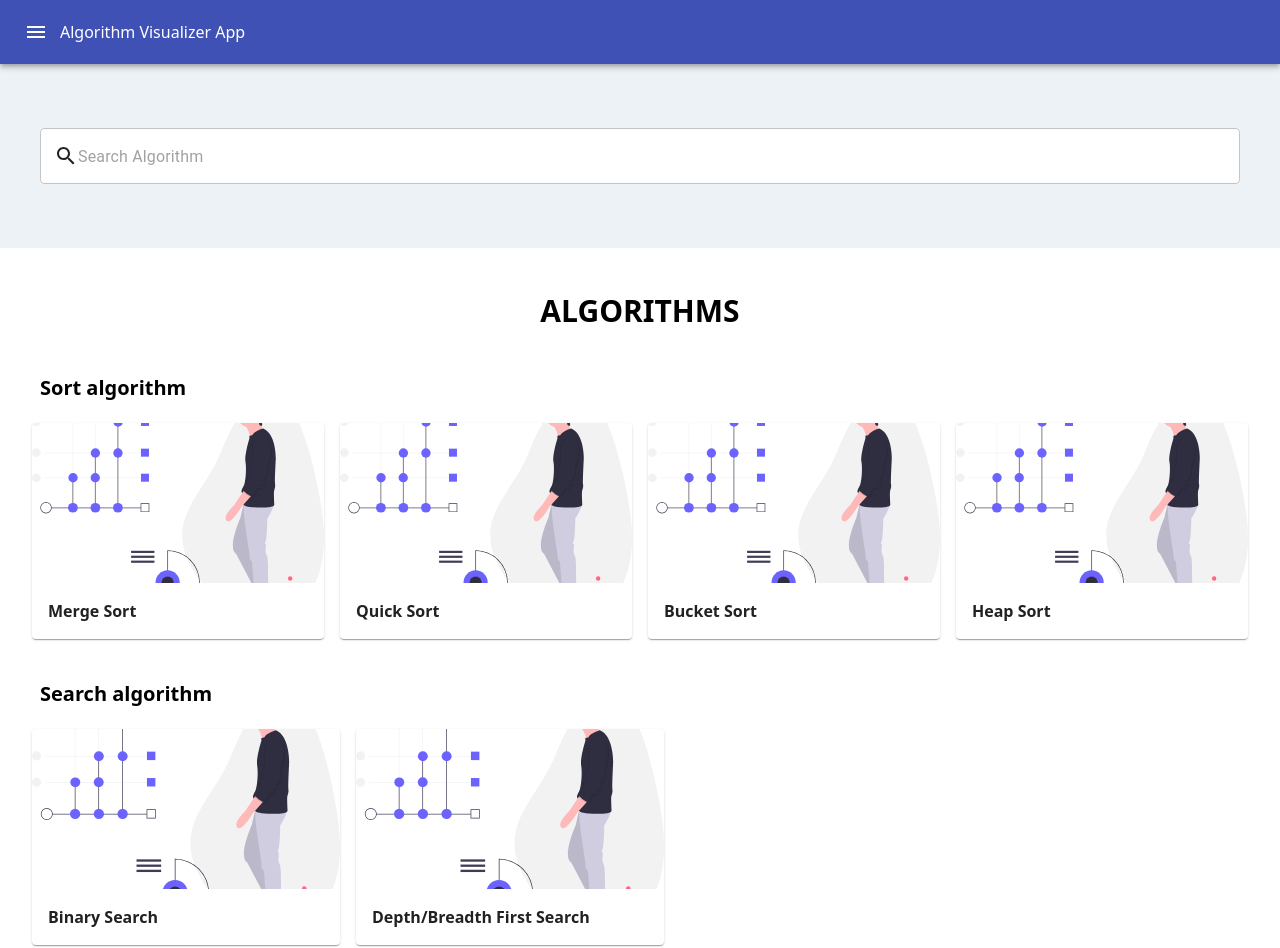
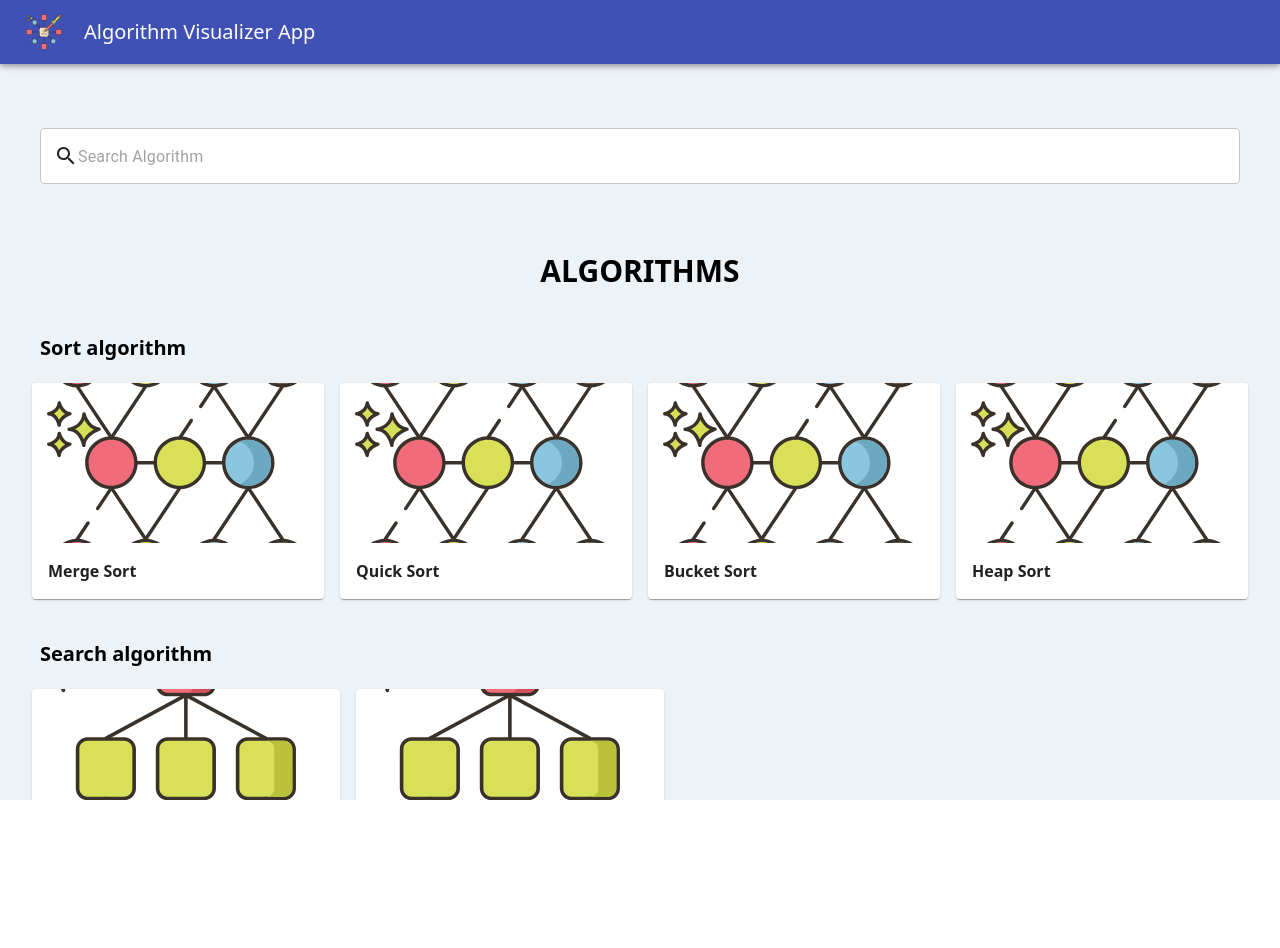
Before and after one commit to jmadankumar/algorithm-visualizer, a Gatsby site: page / in a window 1280 px wide. After the commit the page ends 800 px from the top, so only its background shows below. Built offline with nearby package versions, Linux system fonts and the light colour scheme; Gatsby itself is replaced by a stand-in of ours.

Commit message:
Added search filter

```diff
--- /dev/null
+++ b/src/components/AlgorithmCard/AlgorithmCard.tsx
@@ -0,0 +1,22 @@
+import React from 'react';
+import { Algorithm } from '../../types';
+import { Card, CardActionArea, CardMedia, CardContent } from '@material-ui/core';
+
+interface AlgorithmCardProps {
+    algorithm: Algorithm
+}
+const AlgorithmCard: React.FC<AlgorithmCardProps> = ({ algorithm }) => {
+    return (
+        <Card className="w-3/12 bg-white mx-2">
+            <CardActionArea>
+                <CardMedia image={algorithm.imageUrl}
+                    title="Contemplative Reptile" className="h-40 bg-center bg-contain" />
+                <CardContent>
+                    <div className="font-semibold"> {algorithm.name}</div>
+                </CardContent>
+            </CardActionArea>
+        </Card>
+    );
+}
+
+export default AlgorithmCard;
--- /dev/null
+++ b/src/components/AlgorithmCard/index.tsx
@@ -0,0 +1 @@
+export { default } from './AlgorithmCard';
--- /dev/null
+++ b/src/components/AlgorithmSection/AlgorithmSection.tsx
@@ -0,0 +1,29 @@
+import React from 'react';
+import { AlgorithmGroup, Algorithm } from '../../types'
+import AlgorithmCard from '../AlgorithmCard';
+import { filterByName } from '../../utils/algorithm.util';
+
+interface AlgorithmSectionProps {
+    algorithmGroup: AlgorithmGroup,
+    filterText: string
+}
+const AlgorithmSection: React.FC<AlgorithmSectionProps> = ({
+    algorithmGroup,
+    filterText = ""
+}) => {
+    const filteredAlgorithms = filterByName(algorithmGroup.algorithms, filterText, true);
+    return (
+        <section className="mb-10">
+            <h3 className="text-xl font-bold mb-5">{algorithmGroup.name}</h3>
+            <div className="flex flex-row -mx-4">
+                {
+                    filteredAlgorithms.map(
+                        (algorithm) => <AlgorithmCard algorithm={algorithm} />
+                    )
+                }
+            </div>
+        </section>
+    )
+}
+
+export default AlgorithmSection;
--- /dev/null
+++ b/src/components/AlgorithmSection/index.tsx
@@ -0,0 +1 @@
+export { default } from './AlgorithmSection';
--- a/src/components/Header/Header.tsx
+++ b/src/components/Header/Header.tsx
@@ -2,6 +2,7 @@ import React from 'react';
 import { useStaticQuery, graphql } from 'gatsby';
 import { AppBar, Toolbar, IconButton } from '@material-ui/core';
 import MenuIcon from '@material-ui/icons/Menu';
+import Logo from '../../assets/images/algorithm.svg';
 
 export default function Header() {
     const data = useStaticQuery(graphql`
@@ -16,10 +17,8 @@ export default function Header() {
     return (
         <AppBar position="relative">
             <Toolbar>
-                <IconButton edge="start" color="inherit" aria-label="menu">
-                    <MenuIcon />
-                </IconButton>
-                <h2 className="h2">{data.site.siteMetadata.title}</h2>
+                <img src={Logo} alt="logo" className="w-10 h-10 mr-5"/>
+                <h2 className="text-xl">{data.site.siteMetadata.title}</h2>
             </Toolbar>
         </AppBar>
     );
--- a/src/components/Layout.tsx
+++ b/src/components/Layout.tsx
@@ -3,8 +3,10 @@ import { graphql, useStaticQuery } from "gatsby"
 
 export default function Layout({ children }: { children: ReactNode }) {
   return (
-    <div className="w-screen h-screen">
-      {children}
+    <div className="w-screen h-screen bg-gray-200 overflow-hidden">
+      <div className="w-full h-full overflow-y-scroll">
+        {children}
+      </div>
     </div>
   )
 }
--- /dev/null
+++ b/src/custom.d.ts
@@ -0,0 +1,4 @@
+declare module "*.svg" {
+    const content: string;
+    export default content;
+}
--- a/src/pages/index.tsx
+++ b/src/pages/index.tsx
@@ -1,74 +1,76 @@
-import React, { ReactNode } from "react"
+import React, { ReactNode, useState } from "react"
 import Layout from "../components/Layout";
 import Header from "../components/Header";
-import { TextField, Card, CardActionArea, CardMedia ,CardContent} from '@material-ui/core';
+import { TextField, Card, CardActionArea, CardMedia, CardContent } from '@material-ui/core';
 import SearchIcon from '@material-ui/icons/Search';
-import Images from '../assets/images/undraw_Business_analytics_64el.svg';
+import SortImage from '../assets/images/complex.svg';
+import SearchImage from '../assets/images/decision-tree.svg';
+import { AlgorithmGroup, Algorithm } from "../types";
+import AlgorithmCard from "../components/AlgorithmCard";
+import AlgorithmSection from "../components/AlgorithmSection";
+import { filterByName } from "../utils/algorithm.util";
 
-const algorithmGroups = [{
+const algorithmGroups: AlgorithmGroup[] = [{
   name: 'Sort algorithm',
   algorithms: [{
-    name: 'Merge Sort'
+    name: 'Merge Sort',
+    imageUrl: SortImage
   }, {
-    name: 'Quick Sort'
+    name: 'Quick Sort',
+    imageUrl: SortImage
   }, {
-    name: 'Bucket Sort'
+    name: 'Bucket Sort',
+    imageUrl: SortImage
   }, {
-    name: 'Heap Sort'
+    name: 'Heap Sort',
+    imageUrl: SortImage
   }]
 },
 {
   name: 'Search algorithm',
   algorithms: [{
-    name: 'Binary Search'
+    name: 'Binary Search',
+    imageUrl: SearchImage
   }, {
-    name: 'Depth/Breadth First Search'
+    name: 'Depth/Breadth First Search',
+    imageUrl: SearchImage
   }]
 }];
 
-export default function Home({ data }: { data: any }) {
-  console.log(data);
-  const renderAlgorithm = (algorithm: { name: string }) => {
-    return (
-      <Card className="w-3/12 bg-white mx-2">
-        <CardActionArea>
-          <CardMedia image={Images}
-          title="Contemplative Reptile" className="h-40"/>
-           <CardContent>
-            <div className="font-semibold"> {algorithm.name}</div>
-           </CardContent>
-        </CardActionArea>
-      </Card>
-    );
-  }
+export default function Index({ data }: { data: any }) {
+  const [text, setText] = useState('');
+
   const renderAlgorithmGroups = (): ReactNode => {
-    return algorithmGroups.map(algorithmGroup => {
+    const filteredAlgorithmGroups = algorithmGroups.filter(algorithmGroup => {
+      const algorithms = filterByName(algorithmGroup.algorithms, text, true);
+      return algorithms.length > 0;
+    });
+    return filteredAlgorithmGroups.map((algorithmGroup) => {
       return (
-        <section className="mb-10">
-          <h3 className="text-xl font-bold mb-5">{algorithmGroup.name}</h3>
-
-          <div className="flex flex-row -mx-4">
-            {
-              algorithmGroup.algorithms.map(renderAlgorithm)
-            }
-          </div>
-        </section>
+        <AlgorithmSection algorithmGroup={algorithmGroup} filterText={text} />
       );
     });
   }
+
+  const handleSearchChange = (event: React.ChangeEvent<HTMLInputElement>) => {
+    const { value } = event.target;
+    setText(value);
+  }
+
   return (
     <Layout>
       <Header />
-      <div className="flex items-center py-16 px-10 bg-gray-200 flex-col">
+      <div className="flex items-center py-16 px-10 flex-col">
         <TextField fullWidth variant="outlined"
           placeholder="Search Algorithm"
           className="w-10/12 bg-white"
           InputProps={{
             startAdornment: (<SearchIcon />)
           }}
+          onChange={handleSearchChange}
         />
       </div>
-      <div className="p-10">
+      <div className="px-10">
         <h3 className="text-center mb-10 text-3xl uppercase font-bold">Algorithms</h3>
         {renderAlgorithmGroups()}
       </div >
--- /dev/null
+++ b/src/types/index.ts
@@ -0,0 +1,8 @@
+export interface Algorithm {
+    name: string;
+    imageUrl: string
+}
+export interface AlgorithmGroup {
+    name: string;
+    algorithms: Array<Algorithm>;
+}
--- /dev/null
+++ b/src/utils/algorithm.util.ts
@@ -0,0 +1,7 @@
+export const filterByName = (algorithms: Algorithm[], text: string, emptyCheck?: boolean) => {
+    return algorithms.filter(
+        (algorithm) => {
+            return (emptyCheck && text === '') || algorithm.name?.toLowerCase().indexOf(text?.toLowerCase()) > -1;
+        }
+    );
+}
```
Also changed, not shown: src/assets/images/algorithm.svg (added), src/assets/images/complex.svg (added), src/assets/images/decision-tree.svg (added).
